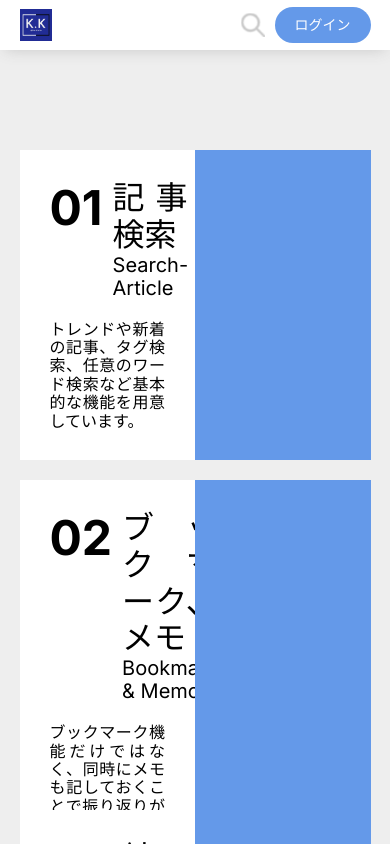
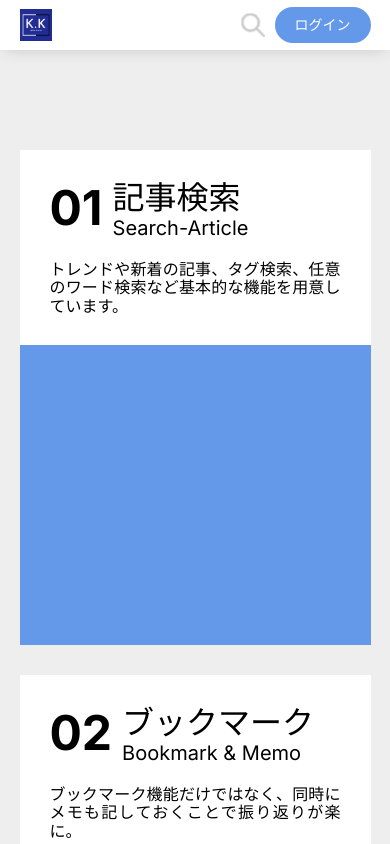
Before and after one commit to kkkumakk001/searchArticle, a Next.js app: page /about in a window 390 px wide. Shown: the top 844 px of the page. Built offline with nearby package versions, Linux system fonts and the light colour scheme.

Commit message:
レスポンシブ対応
~768pxの間でリストタイトルが二行になっていたので修正した

```diff
--- a/app/about/page.jsx
+++ b/app/about/page.jsx
@@ -9,7 +9,7 @@ export default function About() {
         text: "トレンドや新着の記事、タグ検索、任意のワード検索など基本的な機能を用意しています。"
       },
       {
-        mainTitle: "ブックマーク、メモ",
+        mainTitle: "ブックマーク",
         subTitle: "Bookmark & Memo",
         text: "ブックマーク機能だけではなく、同時にメモも記しておくことで振り返りが楽に。"
       },
--- a/app/about/page.module.scss
+++ b/app/about/page.module.scss
@@ -2,25 +2,24 @@
     padding-top: 100px;
     background-color: #eee;
 }
-
 .ul {
     width: 90%;
     max-width: 1080px;
     margin: 0 auto;
     padding-bottom: 30px;
 }
-
 .li {
     display: flex;
     flex-wrap: wrap;
     margin-bottom: 30px;
-    height: 300px;
-
+    height: auto;
     &_content,
     &_img {
         width: 50%;
+        @media screen and (max-width: 768px) {
+            width: 100%;
+        }
     }
-
     &_content {
         display: flex;
         flex-direction: column;
@@ -30,25 +29,18 @@
         text-align: justify;
         text-justify: inter-ideograph;
     }
-
     &_img {
         background-color: #6499e9;
+        height: 300px;
     }
-
     &_number {
         font-size: 48px;
         font-weight: bold;
         margin-right: 10px;
     }
-
     &_title {
         display: flex;
     }
-
-    // &_text {
-    //     width: 100%;
-    // }
-
     &_titleText {
         &_main {
             font-size: 32px;
```
